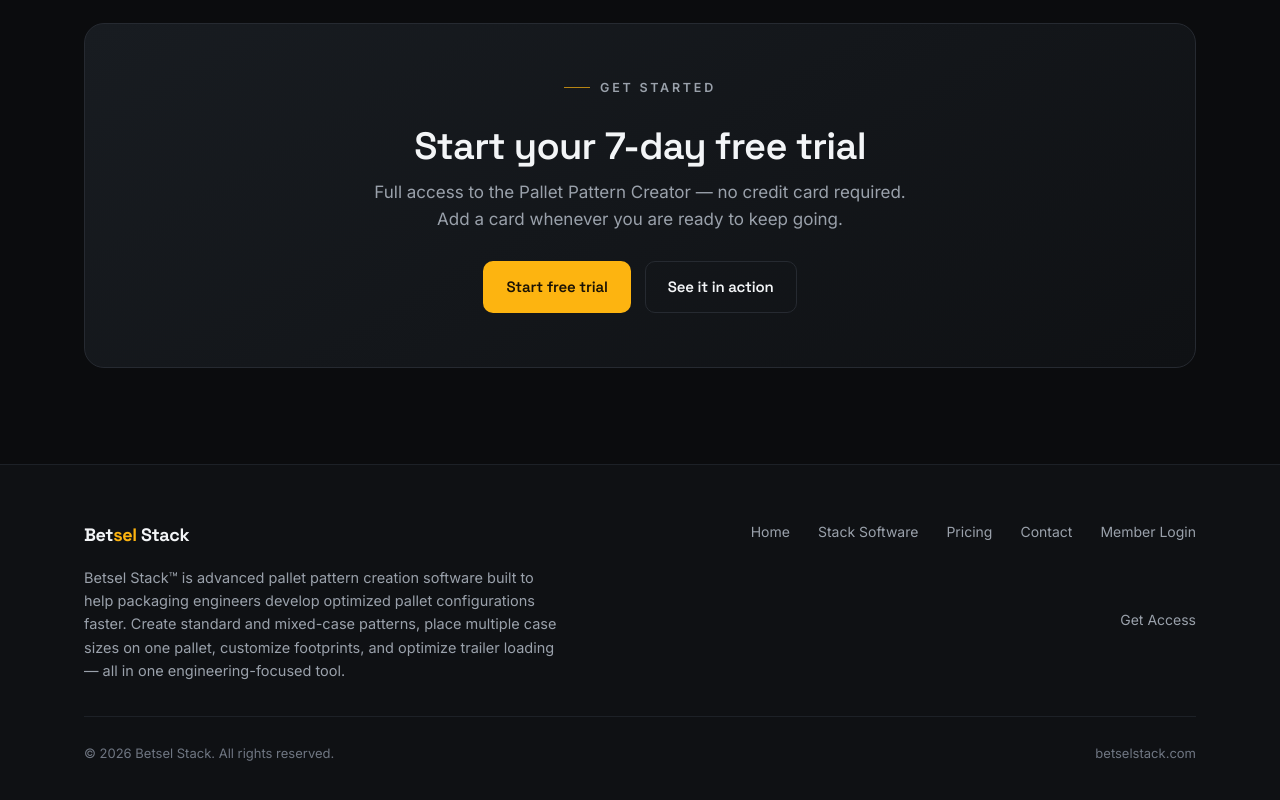
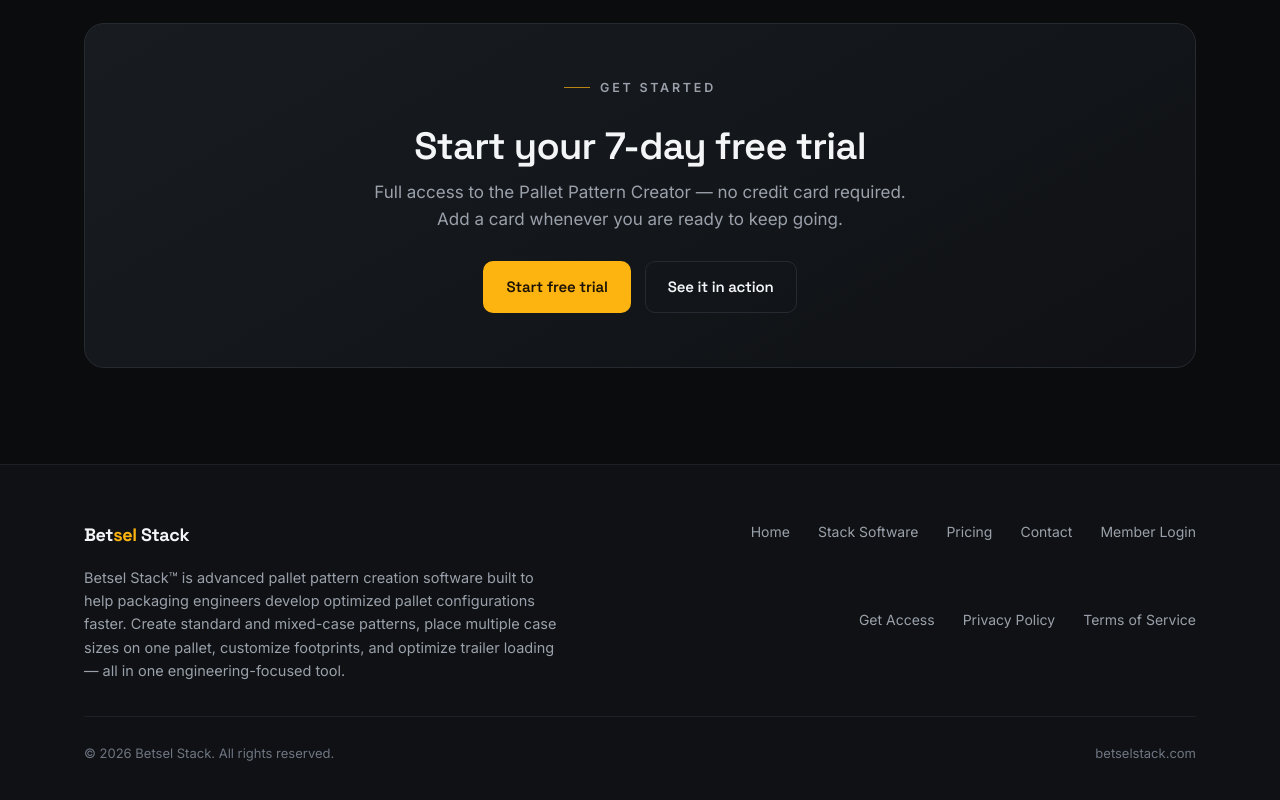
Before and after one commit to KnappBuiltMachines/betselstack-site, a Next.js app: page / in a window 1280 px wide. Shown: the part 2396-3196 px from the top of the page. Built offline with nearby package versions, Linux system fonts and the light colour scheme.

Commit message:
Add Privacy Policy and Terms of Service links

```diff
--- a/components/SiteFooter.js
+++ b/components/SiteFooter.js
@@ -1,5 +1,4 @@
 import Link from "next/link";
-
 export default function SiteFooter() {
   return (
     <footer className="site-footer">
@@ -24,6 +23,8 @@
             <Link href="/contact">Contact</Link>
             <Link href="/login">Member Login</Link>
             <Link href="/pricing">Get Access</Link>
+            <Link href="/privacy">Privacy Policy</Link>
+            <Link href="/terms">Terms of Service</Link>
           </nav>
         </div>
         <div className="footer-bottom">
```
